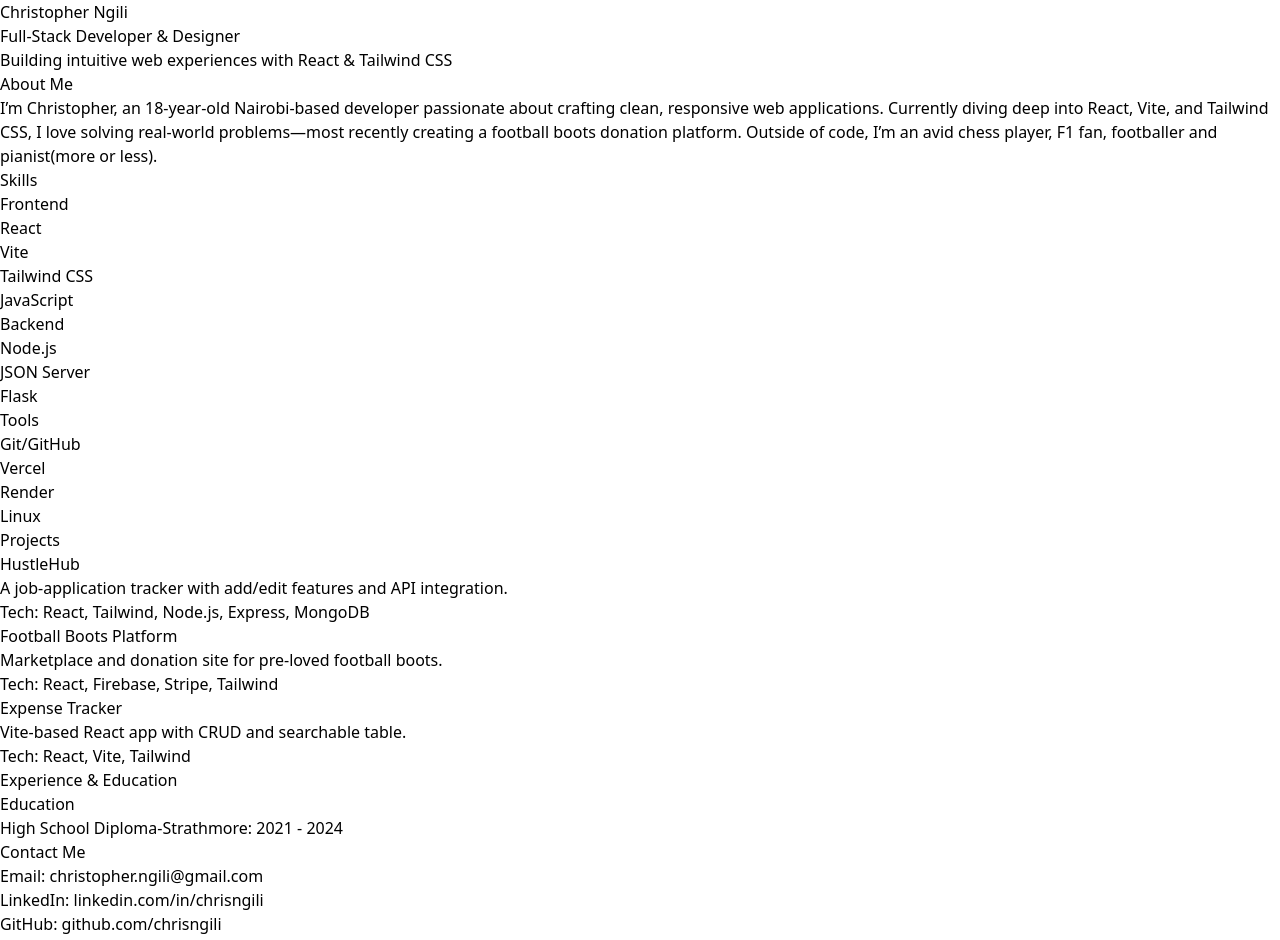
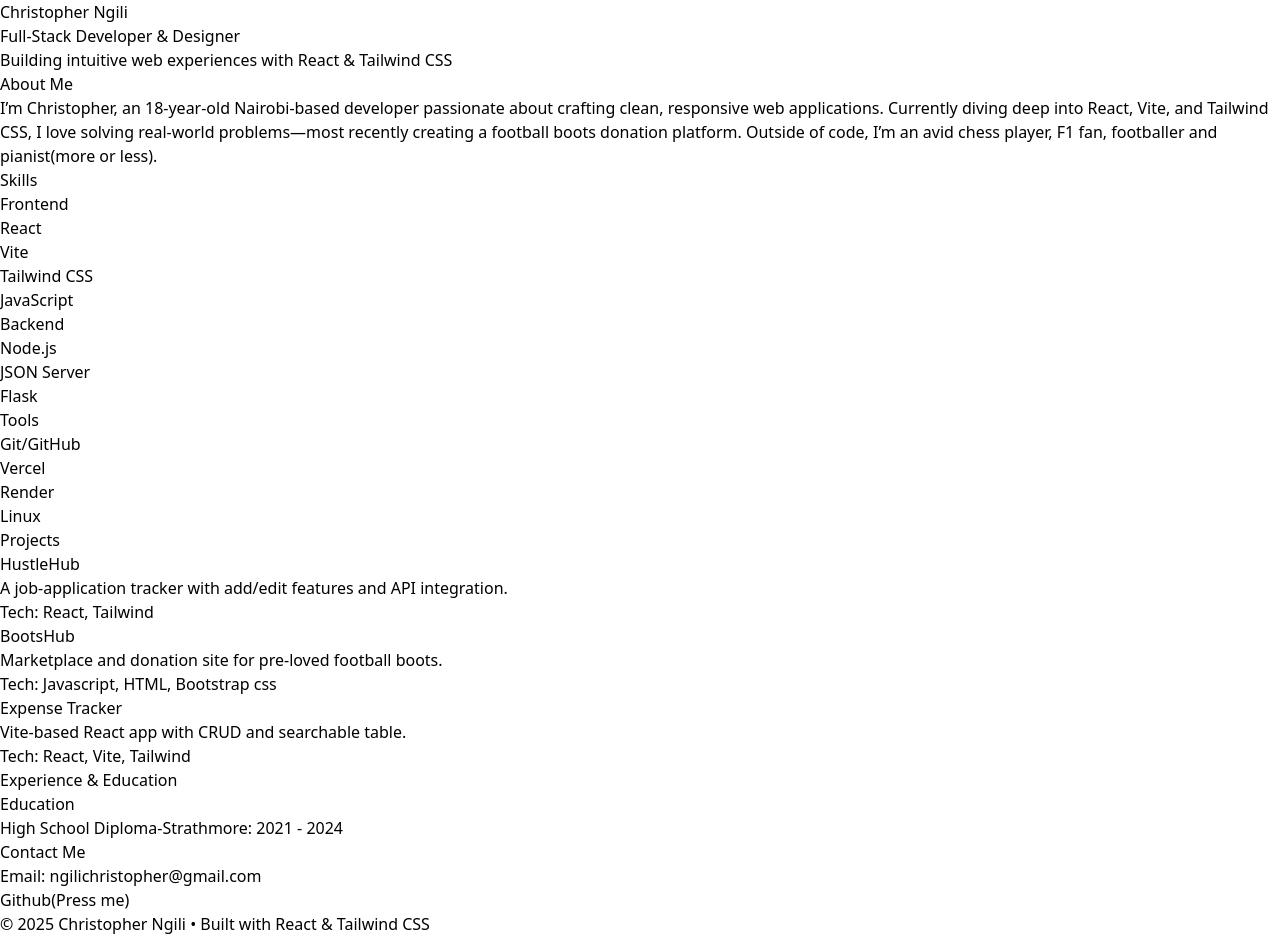
Before and after one commit to chrisNgili/portfolio2, a React (Vite) app: page / in a window 1280 px wide. Shown: the top 940 px of the page. Built offline with nearby package versions, Linux system fonts and the light colour scheme.

Commit message:
adding project links

```diff
--- a/src/App.jsx
+++ b/src/App.jsx
@@ -64,19 +64,22 @@
         <h2 className="text-2xl font-semibold mb-6">Projects</h2>
 
         <div className="mb-6">
-          <h3 className="text-xl font-bold">HustleHub</h3>
+          <h3 className="text-xl font-bold">
+            <div  className="text-decoration-line"><a href = 'https://hustlehub-indol.vercel.app/'>HustleHub</a></div></h3>
           <p>A job-application tracker with add/edit features and API integration.</p>
-          <p className="text-sm text-gray-600">Tech: React, Tailwind, Node.js, Express, MongoDB</p>
+          <p className="text-sm text-gray-600">Tech: React, Tailwind</p>
         </div>
 
         <div className="mb-6">
-          <h3 className="text-xl font-bold">Football Boots Platform</h3>
+          <h3 className="text-xl font-bold">
+            <a href="https://boots-hub-chrisngilis-projects.vercel.app/">BootsHub</a></h3>
           <p>Marketplace and donation site for pre-loved football boots.</p>
-          <p className="text-sm text-gray-600">Tech: React, Firebase, Stripe, Tailwind</p>
+          <p className="text-sm text-gray-600">Tech: Javascript, HTML, Bootstrap css</p>
         </div>
 
         <div className="mb-6">
-          <h3 className="text-xl font-bold">Expense Tracker</h3>
+          <h3 className="text-xl font-bold" >
+            <a href="https://expense-tracker-topaz-ten.vercel.app//">Expense Tracker</a></h3>
           <p>Vite-based React app with CRUD and searchable table.</p>
           <p className="text-sm text-gray-600">Tech: React, Vite, Tailwind</p>
         </div>
@@ -119,9 +122,11 @@
 
       <section className=" text-white p-10">
         <h2 className="text-2xl font-semibold mb-6">Contact Me</h2>
-        <p>Email: christopher.ngili@gmail.com</p>
-        <p>LinkedIn: linkedin.com/in/chrisngili</p>
-        <p>GitHub: github.com/chrisngili</p>
+        <p>Email: ngilichristopher@gmail.com</p>
+        {/* <p>LinkedIn: linkedin.com/in/chrisngili</p> */}
+        <p>
+          <a href="https://github.com/chrisNgili">Github(Press me)</a>
+        </p>
       </section>
 
       <footer className="text-center text-sm text-gray-500 py-4 bg-gray-100">
```
